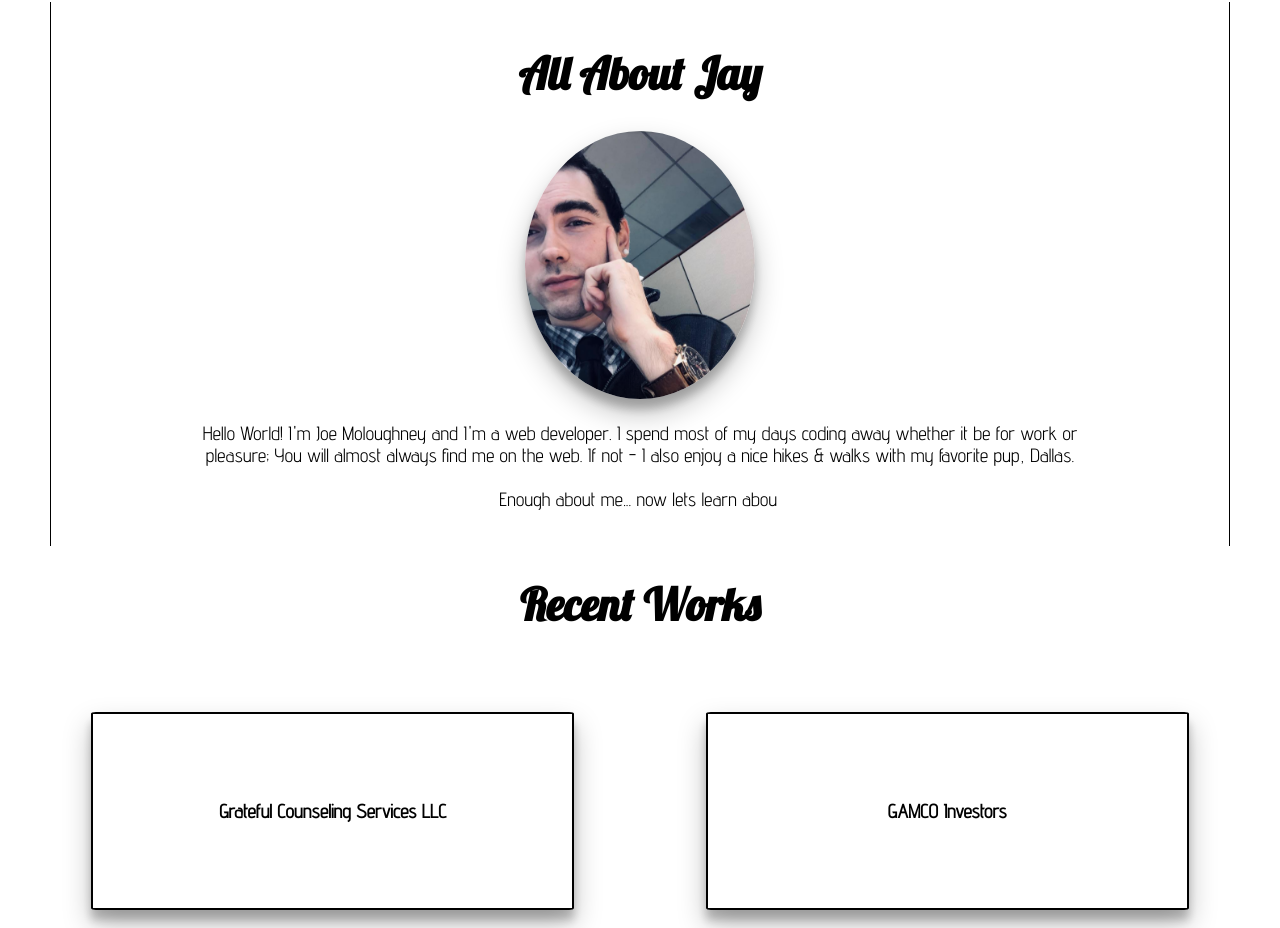
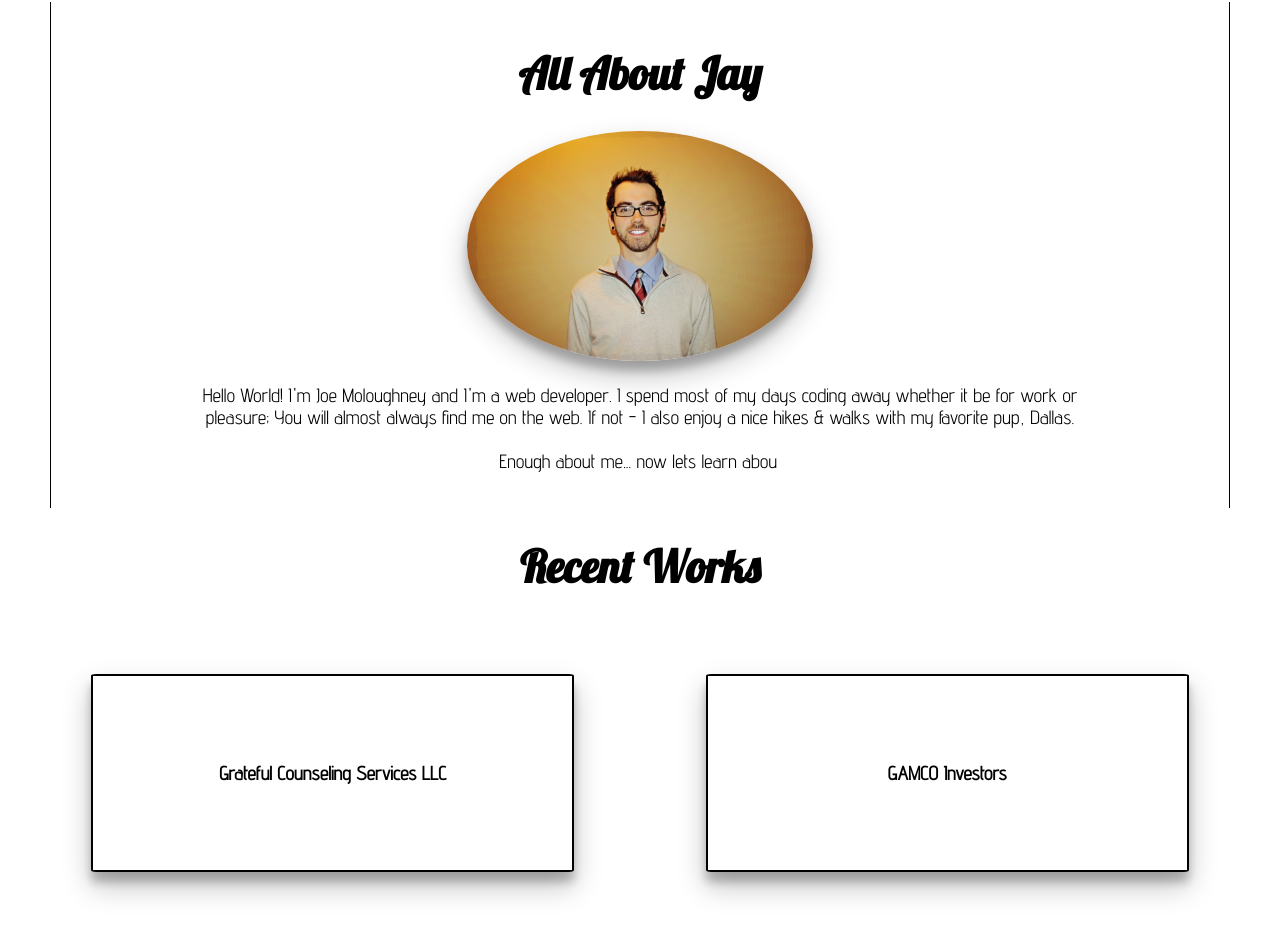
Before and after one commit to JayZonday/jay-visions, a React (Create React App) app: page / in a window 1280 px wide. Shown: the part 860-1788 px from the top of the page. Built offline with nearby package versions, Linux system fonts and the light colour scheme.

Commit message:
new about me pic

```diff
--- a/src/components/AboutMe/index.css
+++ b/src/components/AboutMe/index.css
@@ -1,5 +1,5 @@
 .bio-pic{
-  width: 20%;
+  width: 30%;
   display: block;
   margin: 2% auto;
   align-content: center;
```
Also changed, not shown: src/components/AboutMe/J-Portfolio3.png.
